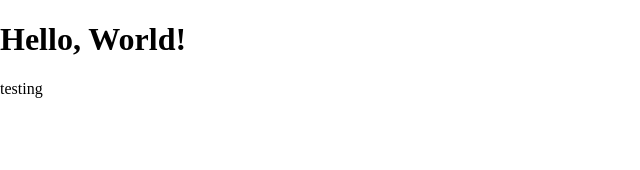
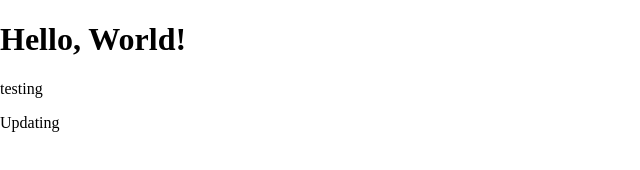
Before and after one commit to joepdoyle/template-test, a plain HTML site: page index.html in a window 1280 px wide. Shown: the full height of the page, 0-640 px from the left. Drawn offline with Linux system fonts and the light colour scheme.

Commit message:
hello world

```diff
--- a/index.html
+++ b/index.html
@@ -11,6 +11,7 @@
 <body>
     <h1>Hello, World!</h1>
     <p>testing</p>
+    <p>Updating</p>
     <!-- Script -->
     <script src="script.js"></script>
 </body>
```
